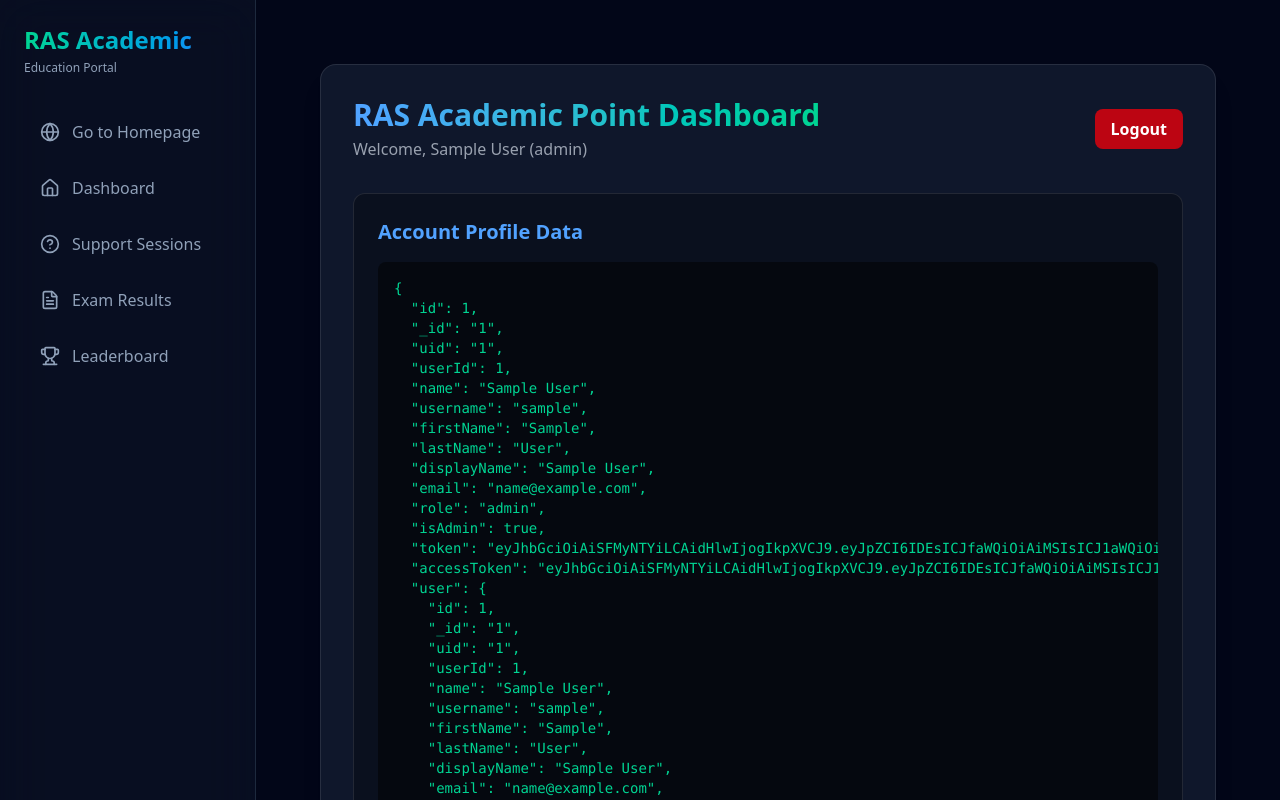
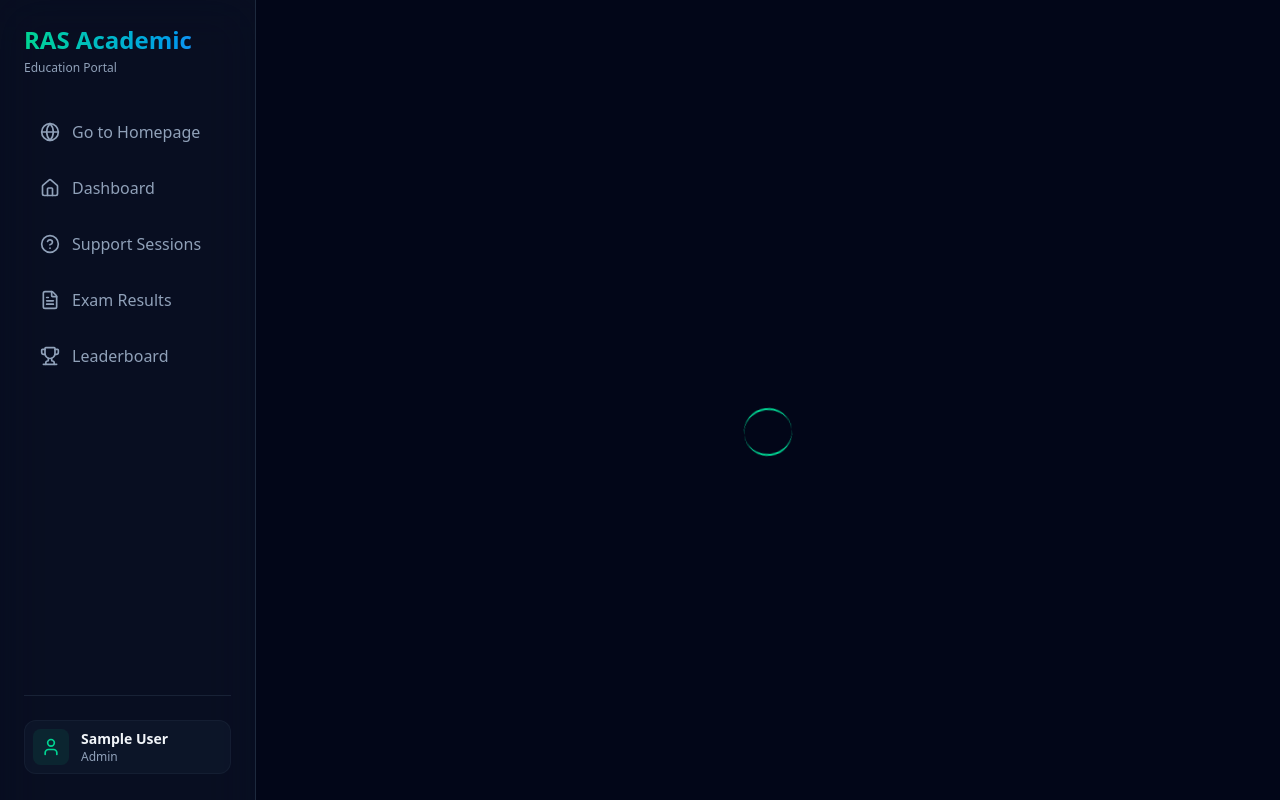
Before and after one commit to riya1689/RAS-academic-point-frontend, a Next.js app: page /dashboard in a window 1280 px wide. Shown: the top 800 px of the page. Built offline with nearby package versions, Linux system fonts and the light colour scheme; sample sign-in values are in the browser's storage.

Commit message:
fix: Remove showing JSON data in dashboard

```diff
--- a/src/app/dashboard/page.tsx
+++ b/src/app/dashboard/page.tsx
@@ -26,25 +26,8 @@
   if (!user) return <div className="min-h-screen bg-slate-950 flex items-center justify-center text-white">Loading...</div>;
 
   return (
-    <div className="min-h-screen bg-slate-950 text-white p-8">
-      <div className="max-w-4xl mx-auto bg-slate-900 border border-white/10 rounded-2xl p-8 shadow-xl">
-        <div className="flex justify-between items-center mb-8">
-          <div>
-            <h1 className="text-3xl font-bold bg-gradient-to-r from-blue-400 to-emerald-400 bg-clip-text text-transparent">RAS Academic Point Dashboard</h1>
-            <p className="text-gray-400 mt-1">Welcome, {user.name} ({user.role})</p>
-          </div>
-          <button onClick={handleLogout} className="bg-red-600/80 hover:bg-red-700 text-white px-4 py-2 rounded-lg transition-colors font-semibold">
-            Logout
-          </button>
-        </div>
-
-        <div className="border border-white/10 rounded-xl p-6 bg-black/30">
-          <h2 className="text-xl font-bold mb-4 text-blue-400">Account Profile Data</h2>
-          <pre className="bg-black/50 p-4 rounded-lg text-sm text-emerald-400 overflow-auto">
-            {JSON.stringify(user, null, 2)}
-          </pre>
-        </div>
-      </div>
+    <div className="min-h-screen bg-slate-950 flex items-center justify-center text-white">
+      <div className="animate-spin rounded-full h-12 w-12 border-t-2 border-b-2 border-emerald-400"></div>
     </div>
   );
 }
```
